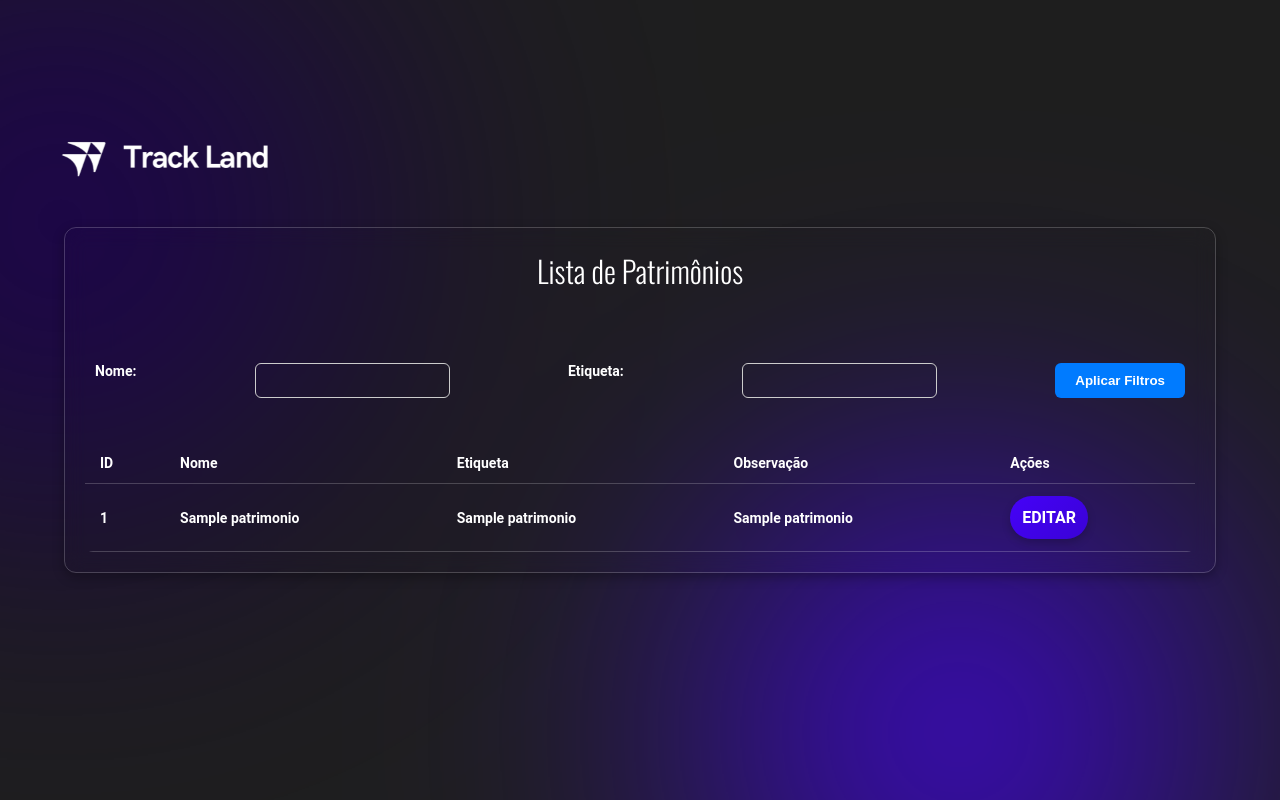
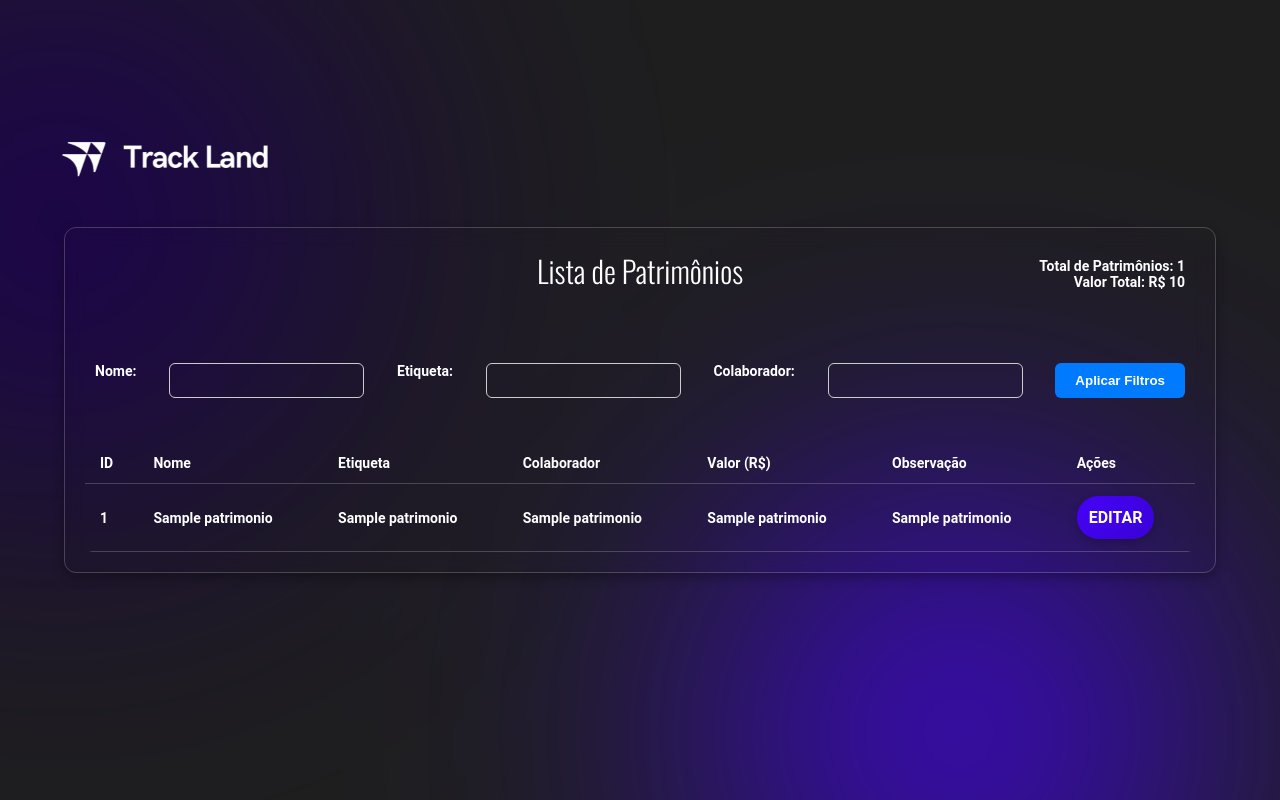
Before and after one commit to PaulinDaTrack/Patrimonio, a Flask app: template templates/listar.html in a window 1280 px wide. Run offline with Flask 3, Linux system fonts and the light colour scheme; the visitor is signed in with stand-in values (Sample User, id 1); the template is opened without the code that fills it: most values are stand-ins (such as "Sample title", 1, 10 or a date in 2020); parts of the project's set-up code (start-up, migrations or seed data) failed here and were passed over; some libraries are stand-ins or nearby versions.

Commit message:
Melhorias Patrimonios

```diff
--- a/app.py
+++ b/app.py
@@ -8,6 +8,7 @@ import shutil  # Adicionado para manipulação de arquivos e diretórios
 from dotenv import load_dotenv  # Adicionado para carregar variáveis de ambiente
 import json  # Adicionado para manipulação de JSON
 from datetime import timedelta  # Adicionado para definir a duração da sessão
+from apscheduler.schedulers.background import BackgroundScheduler  # Adicionado para agendamento de tarefas
 
 load_dotenv()  # Carregar variáveis de ambiente do arquivo .env
 
@@ -59,6 +60,31 @@ def create_folder_if_not_exists(folder_name, parent_id):
     else:
         return response['files'][0]['id']
 
+def create_index():
+    conn = get_db_connection()
+    cursor = conn.cursor()
+    cursor.execute("""
+        SELECT COUNT(1) IndexIsThere
+        FROM INFORMATION_SCHEMA.STATISTICS
+        WHERE table_schema=DATABASE() AND table_name='colaboradores' AND index_name='idx_colaborador'
+    """)
+    if cursor.fetchone()[0] == 0:
+        cursor.execute("CREATE INDEX idx_colaborador ON colaboradores (colaborador)")
+        conn.commit()
+    cursor.close()
+    conn.close()
+
+# Chame a função create_index ao iniciar o aplicativo
+create_index()
+
+# Carregar colaboradores de um arquivo JSON
+def load_colaboradores():
+    global colaboradores
+    with open('colaboradores.json', 'r') as f:
+        colaboradores = json.load(f)
+
+load_colaboradores()
+
 @app.before_request
 def before_request():
     session.permanent = True
@@ -67,14 +93,9 @@ def before_request():
 
 @app.route('/autocomplete_colaboradores')
 def autocomplete_colaboradores():
-    term = request.args.get('term')
-    conn = get_db_connection()
-    cursor = conn.cursor()
-    cursor.execute("SELECT colaborador FROM colaboradores WHERE colaborador LIKE %s", (f"%{term}%",))
-    results = cursor.fetchall()
-    cursor.close()
-    conn.close()
-    return jsonify([row[0] for row in results])
+    term = request.args.get('term').lower()
+    results = [colaborador for colaborador in colaboradores if term in colaborador.lower()]
+    return jsonify(results)
 
 @app.route('/autocomplete_nomes')
 def autocomplete_nomes():
@@ -118,9 +139,15 @@ def listar_patrimonios():
     cursor = conn.cursor()
     cursor.execute("SELECT * FROM patrimonios")
     patrimonios = cursor.fetchall()
+
+    cursor.execute("SELECT SUM(valor) FROM patrimonios")
+    valor_total = cursor.fetchone()[0] or 0
+
+    total_patrimonios = len(patrimonios)
+
     cursor.close()
     conn.close()
-    return render_template('listar.html', patrimonios=patrimonios)
+    return render_template('listar.html', patrimonios=patrimonios, valor_total=valor_total, total_patrimonios=total_patrimonios)
 
 @app.route('/cadastrar', methods=['POST'])
 def cadastrar():
@@ -226,5 +253,27 @@ def login():
 
     return render_template('login.html', error=error)
 
+@app.route('/atualizar_colaboradores')
+def atualizar_colaboradores():
+    conn = get_db_connection()
+    cursor = conn.cursor()
+    cursor.execute("SELECT colaborador FROM colaboradores")
+    results = cursor.fetchall()
+    cursor.close()
+    conn.close()
+
+    colaboradores = [row[0] for row in results]
+
+    with open('colaboradores.json', 'w', encoding='utf-8') as f:
+        json.dump(colaboradores, f, ensure_ascii=False, indent=4)
+
+    load_colaboradores()
+    return 'Colaboradores atualizados com sucesso', 200
+
+# Configurar o agendador para atualizar a lista de colaboradores diariamente
+scheduler = BackgroundScheduler()
+scheduler.add_job(func=lambda: app.test_client().get('/atualizar_colaboradores'), trigger="interval", days=1)
+scheduler.start()
+
 if __name__ == '__main__':
     app.run(debug=True, host='0.0.0.0')
--- a/static/listar.css
+++ b/static/listar.css
@@ -49,6 +49,17 @@ header {
     width: 100%;
     text-align: center;
     margin-bottom: 20px;
+    position: relative; /* Adicionado para posicionamento absoluto do resumo */
+}
+
+.summary {
+    position: absolute;
+    top: 0;
+    right: 0;
+    text-align: right;
+    padding: 10px;
+    border-radius: 8px;
+    color: white;
 }
 
 /* Estiliza o título */
--- a/templates/listar.html
+++ b/templates/listar.html
@@ -14,12 +14,18 @@
     <div class="container">
         <header>
             <h1>Lista de Patrimônios</h1>
+            <div class="summary">
+                <p>Total de Patrimônios: {{ total_patrimonios }}</p>
+                <p>Valor Total: R$ {{ valor_total }}</p>
+            </div>
         </header>
         <div class="filters">
             <label for="filter-nome">Nome:</label>
             <input type="text" id="filter-nome" class="autocomplete-nome">
             <label for="filter-etiqueta">Etiqueta:</label>
             <input type="text" id="filter-etiqueta" class="autocomplete-etiqueta">
+            <label for="filter-colaborador">Colaborador:</label>
+            <input type="text" id="filter-colaborador" class="autocomplete-colaborador">
             <button id="apply-filters">Aplicar Filtros</button>
         </div>
         <table>
@@ -28,6 +34,8 @@
                     <th>ID</th>
                     <th>Nome</th>
                     <th>Etiqueta</th>
+                    <th>Colaborador</th>
+                    <th>Valor (R$)</th>
                     <th>Observação</th>
                     <th>Ações</th>
                 </tr>
@@ -38,11 +46,13 @@
                     <td>{{ patrimonio[0] }}</td>
                     <td>{{ patrimonio[1] }}</td>
                     <td>{{ patrimonio[4] }}</td>
+                    <td>{{ patrimonio[2] }}</td>
+                    <td>{{ patrimonio[7] }}</td>
                     <td>{{ patrimonio[8] }}</td>
                     <td><button class="btn edit-btn">Editar</button></td>
                 </tr>
                 <tr class="patrimonio-details" id="details-{{ patrimonio[0] }}" style="display: none;">
-                    <td colspan="5">
+                    <td colspan="7">
                         <form class="edit-form">
                             <div class="edit-fields">
                                 <div class="edit-field">
@@ -149,14 +159,17 @@
             $('#apply-filters').on('click', function() {
                 var nome = $('#filter-nome').val().toLowerCase();
                 var etiqueta = $('#filter-etiqueta').val().toLowerCase();
+                var colaborador = $('#filter-colaborador').val().toLowerCase();
 
                 $('#patrimonios-tbody tr.patrimonio-row').each(function() {
                     var row = $(this);
                     var rowNome = row.find('td:eq(1)').text().toLowerCase();
                     var rowEtiqueta = row.find('td:eq(2)').text().toLowerCase();
+                    var rowColaborador = row.find('td:eq(3)').text().toLowerCase();
 
                     if ((nome === "" || rowNome.includes(nome)) &&
-                        (etiqueta === "" || rowEtiqueta.includes(etiqueta))) {
+                        (etiqueta === "" || rowEtiqueta.includes(etiqueta)) &&
+                        (colaborador === "" || rowColaborador.includes(colaborador))) {
                         row.show();
                         row.next('.patrimonio-details').show();
                     } else {
```
Also changed, not shown: colaboradores.json (added, +32 -0 lines).
